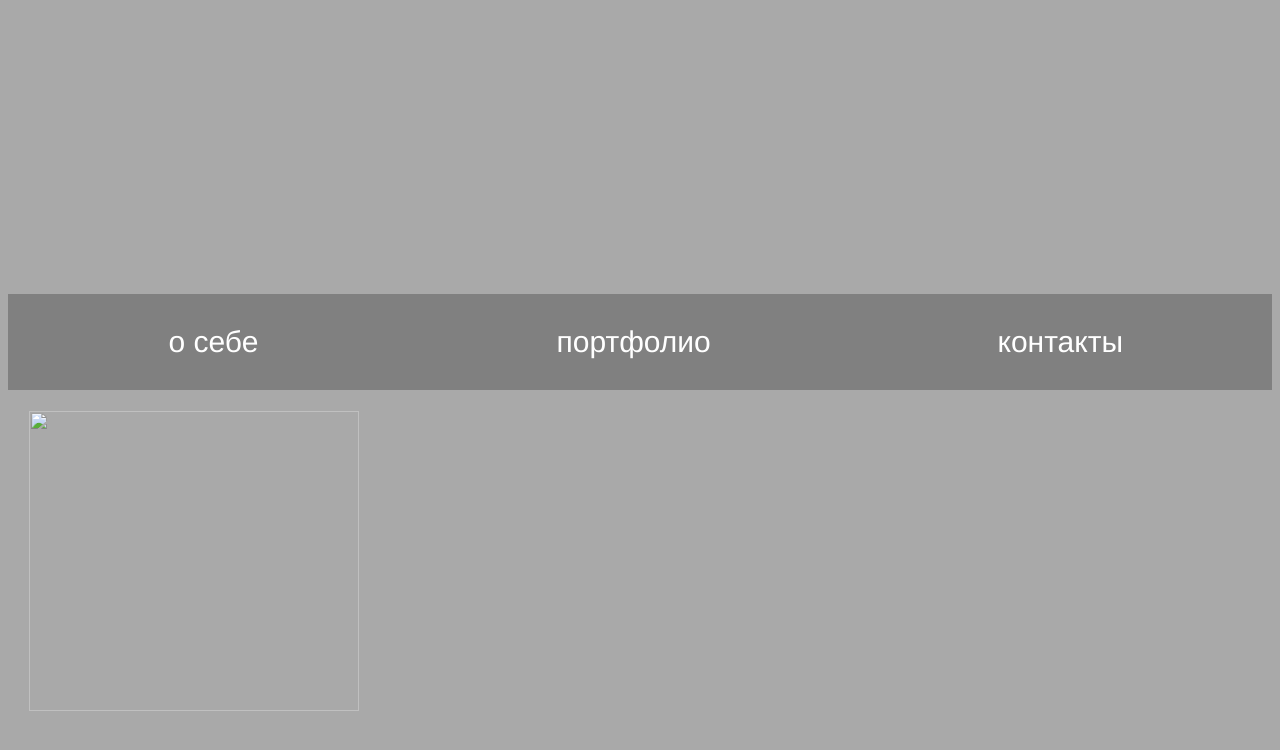
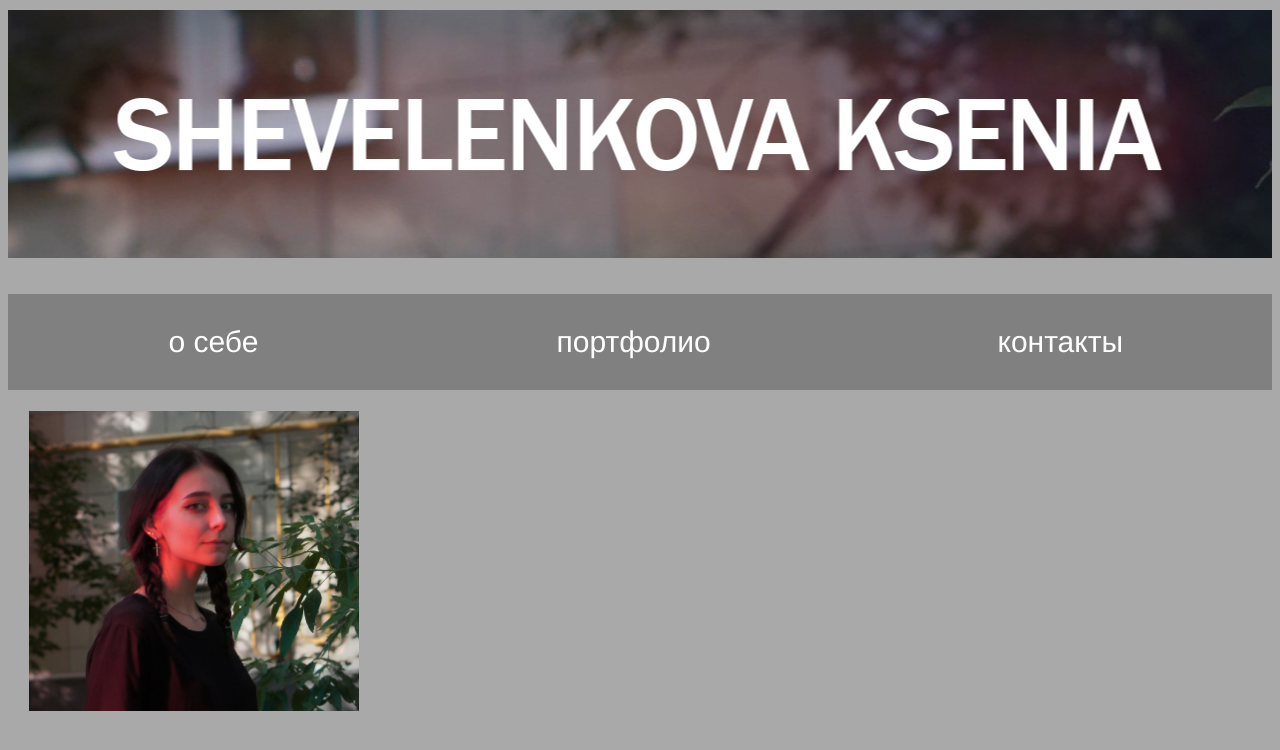
Before and after one commit to ShevelenkovaK/ShevelenkovaK.github.io, a plain HTML site: page mainpage.html in a window 1280 px wide. Drawn offline with Linux system fonts and the light colour scheme.

Commit message:
Update mainpage.html

```diff
--- a/mainpage.html
+++ b/mainpage.html
@@ -8,7 +8,7 @@
         .header {
             display: block;
             height: 200px;
-            background: url(shapka2.jpg)no-repeat center bottom;
+            background: url(img/shapka2.jpg)no-repeat center bottom;
             width: 100%;
             height: 250px;
         }
@@ -71,7 +71,7 @@
     <table class="layout" border="0" cellspacing="20">
         <tr>
             <td>
-                <img src="67-min.jpg" width="330px" height="300px" align="center" align="bottom">
+                <img src="img/67-min.jpg" width="330px" height="300px" align="center" align="bottom">
             </td>
 
 </body>
```
